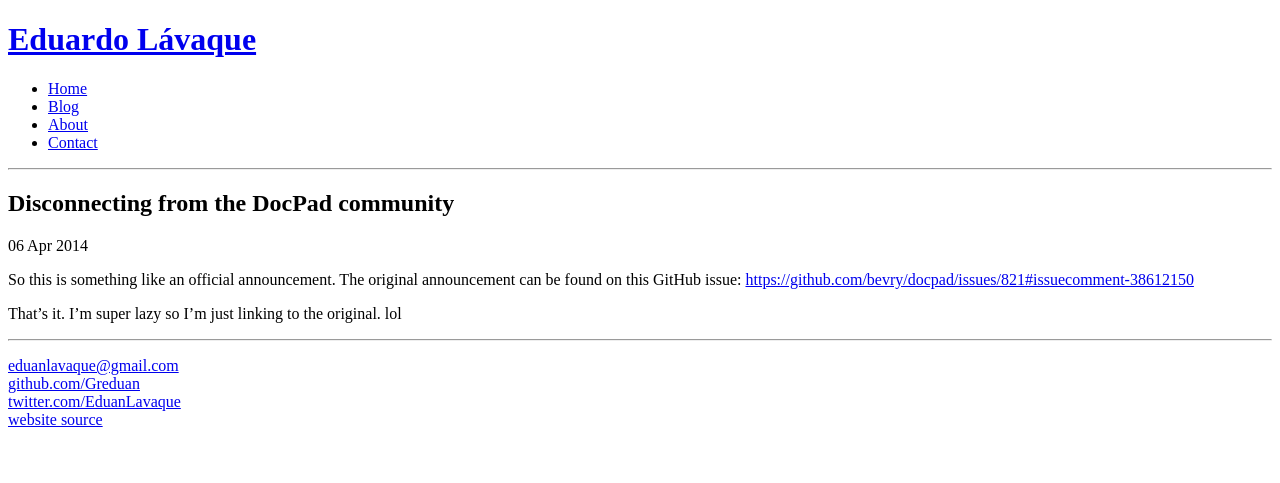
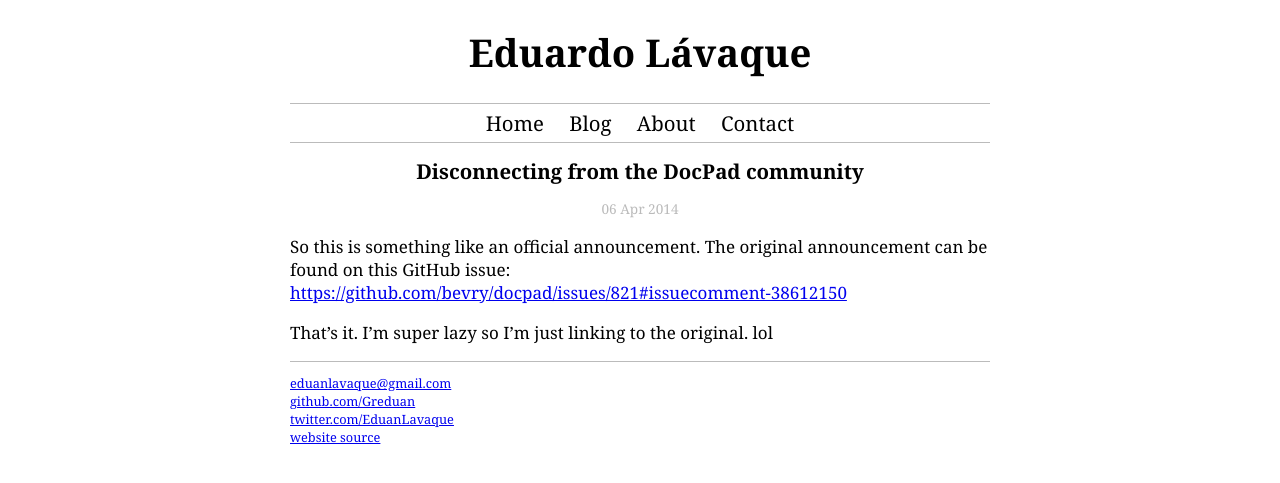
Before and after one commit to greduan/blog-content, a Jekyll site: the page built from _posts/2014-04-06-dftdc.md, in a window 1280 px wide. Shown: the top 483 px of the page. Built offline with Jekyll 4.4.1, drawn with Linux system fonts in a browser that asks for light colours; Markdown is read by kramdown in place of the engine named in the settings.

Commit message:
Yay nice styles

```diff
--- a/_layouts/default.html
+++ b/_layouts/default.html
@@ -3,20 +3,17 @@
 	<head>
 		<meta charset="utf-8">
 		<meta http-equiv="X-UA-Compatible" content="IE=edge,chrome=1">
-		<title>{{ page.title }} - Eduán Lávaque</title>
+		<title>{{ page.title }} - Eduardo Lávaque</title>
 		<meta name="viewport" content="width=device-width">
 
 		<!-- syntax highlighting CSS -->
 		<link rel="stylesheet" href="/css/syntax.css">
 
 		<!-- normalize.css -->
-		<!-- <link rel="stylesheet" href="/css/normalize.css"> -->
-
-		<!-- font -->
-		<!-- <link href='http://fonts.googleapis.com/css?family=Open+Sans:400,400italic,700' rel='stylesheet' type='text/css'> -->
+		<link rel="stylesheet" href="/css/normalize.css">
 
 		<!-- custom CSS -->
-		<!-- <link rel="stylesheet" href="/css/main.css"> -->
+		<link rel="stylesheet" href="/css/main.css">
 	</head>
 	<body>
 		<div id="container">
@@ -31,13 +28,11 @@
 					</ul>
 				</nav>
 			</header>
-			<hr>
 
 			<main role="main">
 				{{ content }}
 			</main>
 
-			<hr>
 			<footer role="contentinfo">
 				<div class="social">
 					<p>
--- a/_layouts/post.html
+++ b/_layouts/post.html
@@ -1,7 +1,7 @@
 ---
 layout: default
 ---
-<article>
+<article class="post">
 	<header>
 		<h1>{{ page.title }}</h1>
 		<p class="meta">{{ page.date | date_to_string }}</p>
--- a/css/main.css
+++ b/css/main.css
@@ -1,18 +1,38 @@
 /* Document level adjustments */
 html {
 	font-size: 17px;
-	font-family: Open Sans;
+	font-family: Georgia, serif, sans-serif;
+}
+
+/* normal size */
+#container {
+	max-width: 700px;
+	padding: 0 10px;
+	margin: 0 auto;
 }
 
 @media (max-width: 900px) {
-	html { font-size: 15px; }
+	html {
+		font-size: 15px;
+	}
+	#container {
+		max-width: 600px;
+		padding: 0 10px;
+		margin: 0 auto;
+	}
 }
 
 @media (max-width: 400px) {
-	html { font-size: 13px; }
+	html {
+		font-size: 13px;
+	}
+	#container {
+		max-width: 300px;
+		padding: 0 10px;
+		margin: 0 auto;
+	}
 }
 
-/* Modules will scale with document */
 header[role="banner"] {
 	font-size: 1.5rem;
 }
@@ -21,7 +41,6 @@ footer {
 	font-size: 0.75rem;
 }
 
-/* Type will scale with modules */
 h1 {
 	font-size: 1.5em;
 }
@@ -30,11 +49,6 @@ h2 {
 }
 h3 {
 	font-size: 0.8em;
-}
-
-#container {
-	width: 500px;
-	margin: 0 auto;
 }
 
 header[role="banner"] {
@@ -54,8 +68,8 @@ header[role="banner"] nav {
 nav ul {
 	list-style-type: none;
 	padding: 5px 0;
-    margin: 0px;
-    font-size: 0.8em;
+	margin: 0px;
+	font-size: 0.8em;
 }
 
 nav li {
@@ -67,6 +81,12 @@ nav a {
 
 }
 
+article.post header {
+	text-align: center;
+	font-size: 0.8em;
+	font-weight: normal;
+}
+
 .meta {
 	color: #bbb;
 }
```
